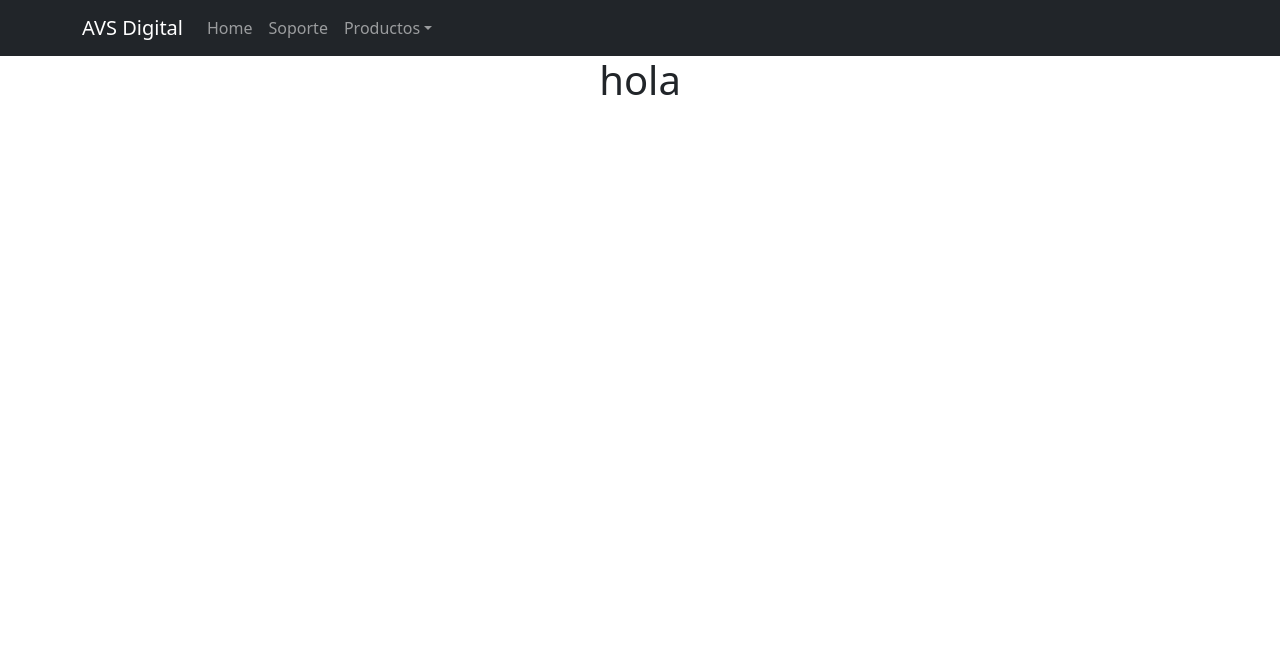
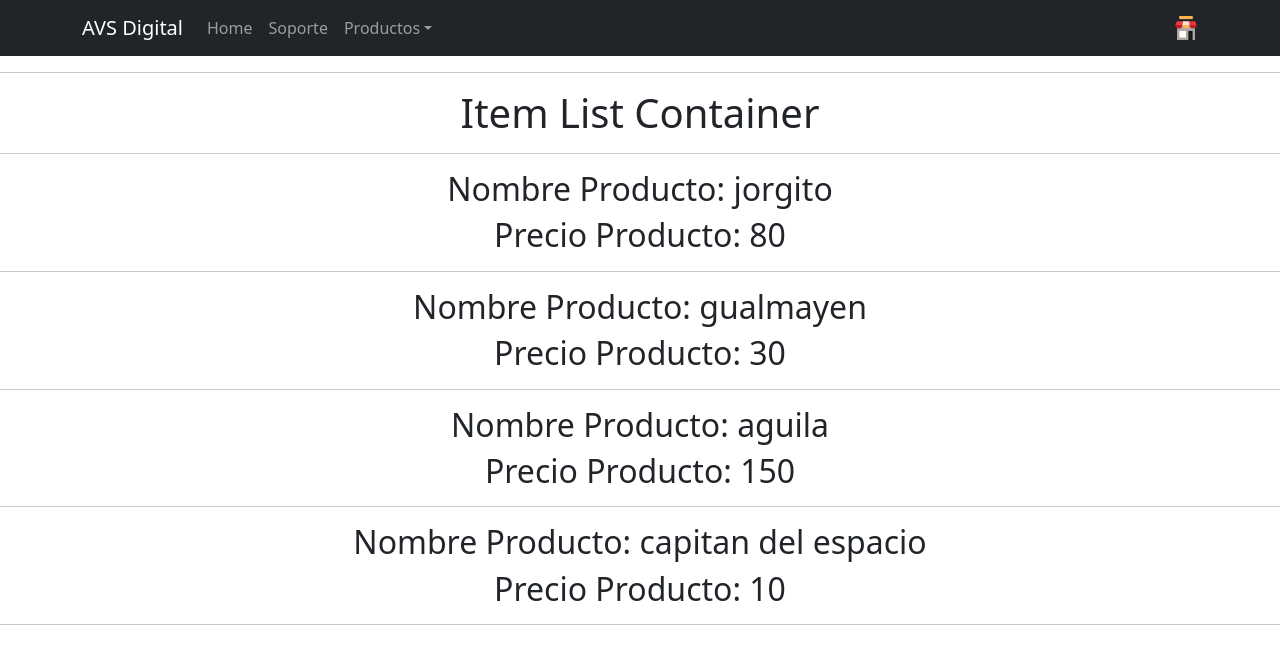
Before and after one commit to peadamo/e-commerce-avs-adigital-pablo-adamo, a React (Create React App) app: page / in a window 1280 px wide. Shown: the top 664 px of the page. Built offline with nearby package versions, Linux system fonts and the light colour scheme.

Commit message:
desafio crea tu landpage

```diff
--- a/src/App.css
+++ b/src/App.css
@@ -36,3 +36,8 @@
     transform: rotate(360deg);
   }
 }
+
+.cart-icon{
+  height: 24px;
+  width: 24 px;
+}
--- a/src/App.js
+++ b/src/App.js
@@ -1,12 +1,18 @@
+import 'bootstrap/dist/css/bootstrap.min.css';
 import './App.css';
-import 'bootstrap/dist/css/bootstrap.min.css';
-import NavBar from "./components/NavBar/NavBar"
 
+import ItemListConteiner from './components/item-list-container/ItemListConteiner';
+import NavBar from "./components/NavBar/NavBar";
+
+
+const age=18
 function App() {
   return (
     <div className="App">
       <NavBar />
-      <h1>hola</h1>
+
+      <hr/>
+      <ItemListConteiner/>
     </div>
   );
 }
--- a/src/components/NavBar/NavBar.js
+++ b/src/components/NavBar/NavBar.js
@@ -1,4 +1,5 @@
 import { Container, Nav, Navbar, NavDropdown } from "react-bootstrap";
+import CartIcon from "../../icon/CartIcon";
 
 const NavBar = () => {
   return (
@@ -21,9 +22,12 @@ const NavBar = () => {
                 SoftWare
               </NavDropdown.Item>
             </NavDropdown>
+
           </Nav>
         </Navbar.Collapse>
+        <CartIcon />
       </Container>
+
     </Navbar>
   );
 };
--- /dev/null
+++ b/src/components/item-list-container/ItemListConteiner.js
@@ -0,0 +1,23 @@
+import React from 'react';
+import CartIcon from '../../icon/CartIcon';
+import Item from '../item/Item';
+
+const items = [
+    { id: "1", name: "jorgito", price: "80" },
+    { id: "2", name: "gualmayen", price: "30" },
+    { id: "3", name: "aguila", price: "150" },
+    { id: "4", name: "capitan del espacio", price: "10" }
+]
+
+const ItemListConteiner = () => {
+    return <div>
+
+<h1>Item List Container</h1>
+<hr/>
+        {items.map(({id,name,price}) => (
+        <Item key={id} name={name} price={price}/>
+        ))}
+    </div>;
+};
+
+export default ItemListConteiner;
--- /dev/null
+++ b/src/components/item/Item.js
@@ -0,0 +1,11 @@
+import React from 'react';
+
+const Item = ({name,price}) => {
+  return <div>
+      <h2>Nombre Producto: {name} </h2>
+      <h2>Precio Producto: {price} </h2>
+      <hr/>
+  </div>;
+};
+
+export default Item;
--- /dev/null
+++ b/src/icon/CartIcon.js
@@ -0,0 +1,54 @@
+import React from "react";
+
+function CartIcon() {
+  return (
+    <svg
+      xmlns="http://www.w3.org/2000/svg"
+      x="0"
+      y="0"
+      enableBackground="new 0 0   512"
+      version="1.1"
+      viewBox="0 0 512 512"
+      xmlSpace="preserve"
+      width={24}
+      height={24}
+    >
+      <g fill="#181818">
+        <path d="M123.833 54.772H147.647V126.214H123.833z"></path>
+        <path d="M364.353 54.772H388.16700000000003V126.214H364.353z"></path>
+      </g>
+      <path
+        fill="#ADA7A4"
+        d="M64.298 190.908L64.298 512 307.2 512 351.851 488.186 396.502 512 447.702 512 447.702 190.908z"
+      ></path>
+      <path fill="#181818" d="M307.2 317.916H396.502V512H307.2z"></path>
+      <path
+        fill="#FFF"
+        d="M115.498 317.916H256V460.79999999999995H115.498z"
+      ></path>
+      <path fill="#FFB14D" d="M111.926 0H400.075V66.679H111.926z"></path>
+      <g fill="#EE3840">
+        <path d="M64.298 114.307L28.577 190.908 104.385 214.722 180.192 190.908 209.675 152.608 192.099 114.307z"></path>
+        <path d="M447.702 114.307L483.423 190.908 407.615 214.722 331.808 190.908 302.325 152.608 319.901 114.307z"></path>
+      </g>
+      <path
+        fill="#C21B23"
+        d="M28.577 190.908c0 41.869 33.94 75.808 75.808 75.808 41.867 0 75.808-33.94 75.808-75.808H28.577z"
+      ></path>
+      <path
+        fill="#FFE1D6"
+        d="M319.901 114.307L192.099 114.307 180.192 190.908 256 214.722 331.808 190.908z"
+      ></path>
+      <path
+        fill="#FFB14D"
+        d="M180.192 190.908c0 41.869 33.941 75.808 75.808 75.808s75.808-33.94 75.808-75.808H180.192z"
+      ></path>
+      <path
+        fill="#C21B23"
+        d="M331.808 190.908c0 41.867 33.94 75.808 75.808 75.808s75.807-33.94 75.807-75.808H331.808z"
+      ></path>
+    </svg>
+  );
+}
+
+export default CartIcon;
```
Also changed, not shown: src/components/class-component/ClassComponent.js (added, +19 -0 lines), src/components/function-component/FunctionalComponent.js (added, +9 -0 lines), src/icon/cart.svg (added).
